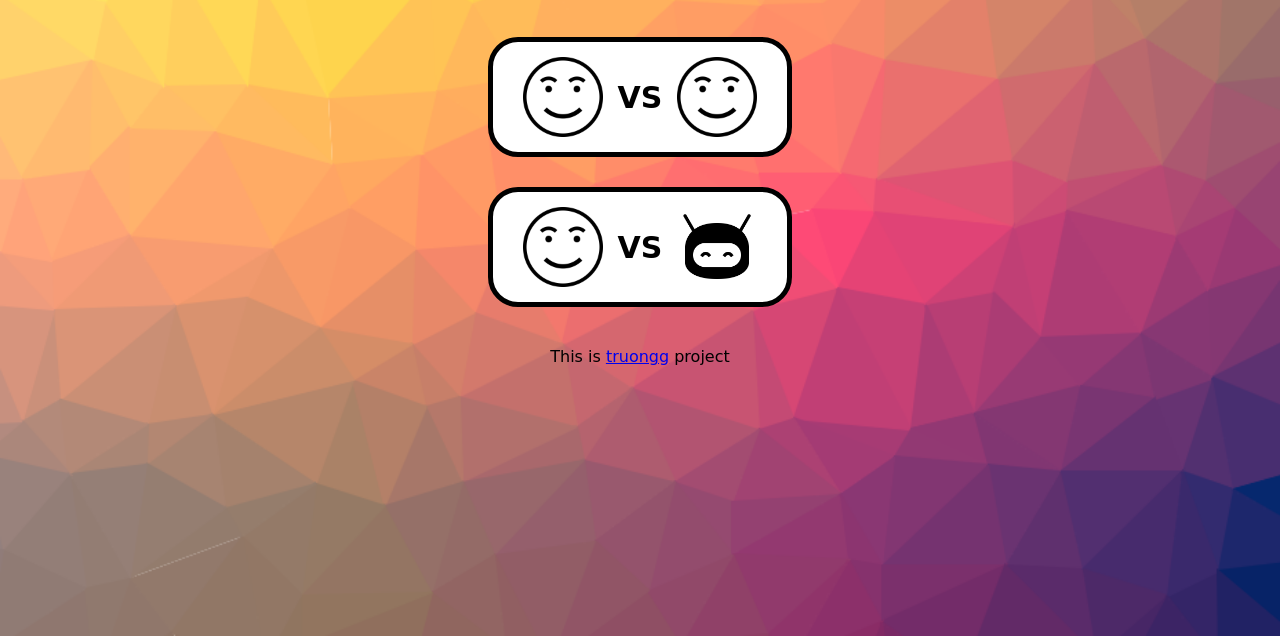
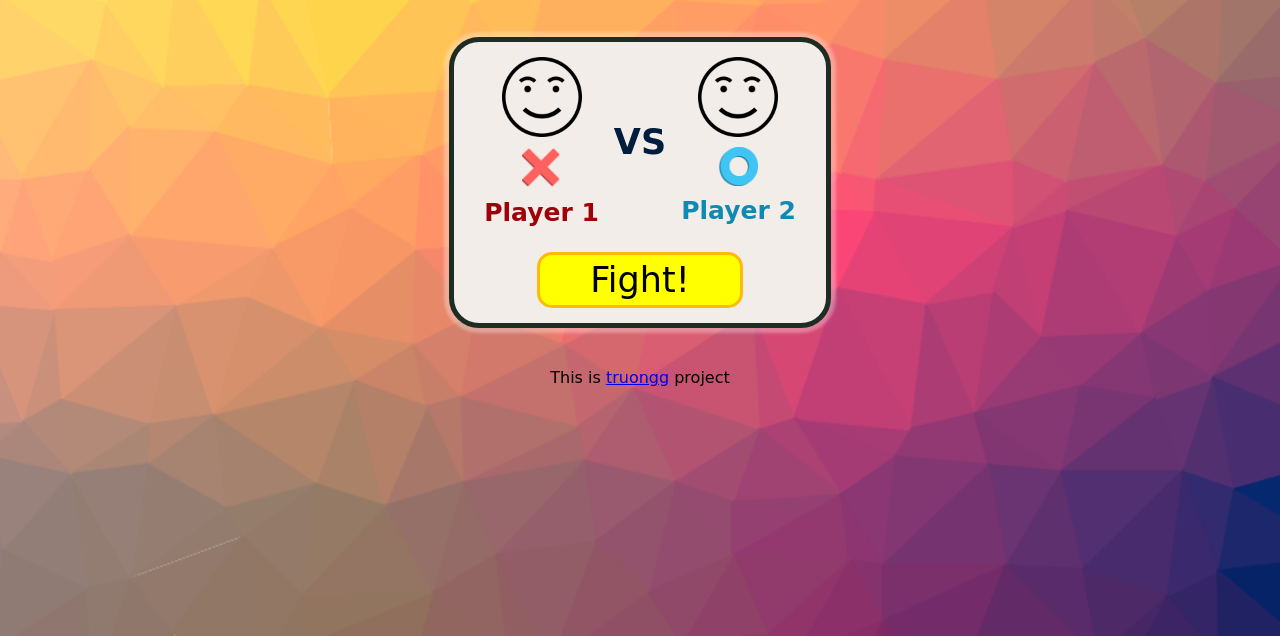
Before and after one commit to Skun01/tic-tac-toe, a plain HTML site: page index.html in a window 1280 px wide. Shown: the part 164-800 px from the top of the page. Drawn offline with Linux system fonts and the light colour scheme.

Commit message:
make the UI of human vs human mode

```diff
--- a/assets/styles.css
+++ b/assets/styles.css
@@ -29,9 +29,8 @@ html{
     width: 450px;
 }
 
-
 .playing-mode{
-    display: flex;
+    display: none;
     flex-direction: column;
     gap: 30px;
 }
@@ -44,8 +43,9 @@ html{
     width: 80px;
 }
 
+.human-mode-sec,
 .modes{
-    border: 5px solid black;
+    border: 5px solid #1E2D24;
     border-radius: 30px;
     padding: 15px 30px;
     display: flex;
@@ -53,6 +53,7 @@ html{
     background-color: white;
     cursor: pointer;
     transition: all 0.2s;
+    box-shadow: 0 0 3px 5px rgba(255, 255, 255, 0.3);
 }
 
 .modes:hover{
@@ -71,6 +72,68 @@ html{
     transition: color 0.2s;
 }
 
+body .human-mode-sec{
+    background-color: #f3ede9;
+    cursor:auto;
+    flex-direction: column;
+    gap: 25px;
+}
+
+.human-mode-sec .vs-text{
+    font-size: 35px;
+    color: #001D3D;
+}
+
+.human-mode-wrap{
+    display: flex;
+    gap: 15px;
+}
+
+.role-name{
+    font-weight: 800;
+    font-size: 25px;
+}
+
+.player-1{
+    color: #9D0208;
+}
+
+.player-2{
+    color: #118AB2;
+}
+
+.fight-btn{
+    align-self: center;
+    background-color: yellow;
+    font-size: 35px;
+    font-family: inherit;
+    padding: 5px 50px;
+    cursor: pointer;
+    border: 3px solid #FFBA08;
+    border-radius: 15px;
+    transition: all 0.2s;
+}
+
+.fight-btn:hover{
+    color: yellow;
+    background-color: black;
+    border-color: #03071E;
+}
+
+.role{
+    display: flex;
+    flex-direction: column;
+    align-items: center;
+    gap: 10px;
+}
+
+.role .x-icon,
+.role .o-icon{
+    width: 40px;
+}
+
+
+
 .footer{
-    justify-self: end;
+
 }
--- a/index.html
+++ b/index.html
@@ -11,6 +11,7 @@
     <img class="main-logo" src="./assets/images/logotictactoepng.png" alt="tic tac toe title">
 
     <div class="main-content">
+        <!-- choosing mode section -->
         <div class="playing-mode">
             <div class="human-mode modes">
                 <img class="human-face" src="./assets/images/human-face.png" alt=""> <span class="vs-text">VS</span> <img class="human-face" src="./assets/images/human-face.png" alt="">
@@ -19,6 +20,24 @@
                 <img class="human-face" src="./assets/images/human-face.png" alt=""> <span class="vs-text">VS</span> <img class="bot-face" src="./assets/images/bot-face.png" alt="">
             </div>
         </div>
+
+        <!-- human mode section -->
+         <div class="human-mode-sec">
+            <div class="human-mode-wrap">
+                <div class="role player-1">
+                    <img class="human-face" src="./assets/images/human-face.png" alt="">
+                    <img src="./assets/images/x_icon.png" alt="" class="x-icon">
+                    <div class="role-name">Player 1</div>
+                </div>
+                <span class="vs-text">vs</span>
+                <div class="role player-2">
+                    <img class="human-face" src="./assets/images/human-face.png" alt="">
+                    <img src="./assets/images/o_icon.png" alt="" class="o-icon">
+                    <div class="role-name">Player 2</div>
+                </div>
+            </div>
+            <button class="fight-btn">Fight!</button>
+         </div>
     </div>
 
     <div class="footer">
```
Also changed, not shown: assets/images/X_modified-100x100.png (deleted), assets/images/o_icon.png (added), assets/images/o_modified-100x100.png, assets/images/x_icon.png (added).
